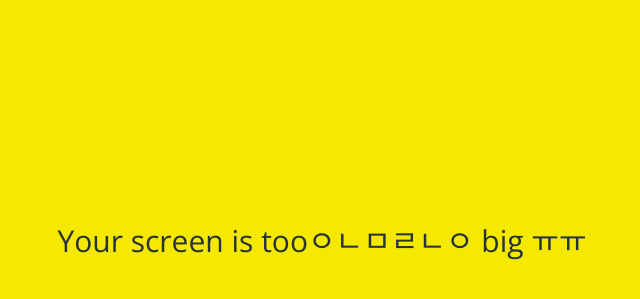
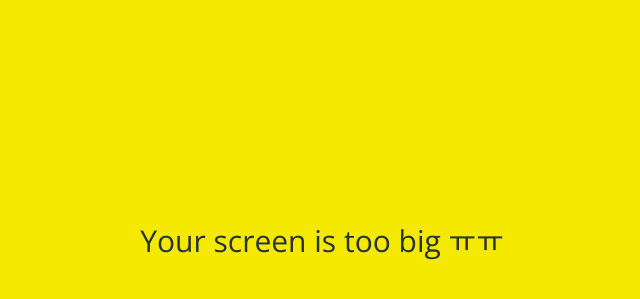
Before and after one commit to fizzyworms/kokoa-clone-2022, a plain HTML site: page friends.html in a window 1280 px wide. Shown: the part 159-458 px from the top of the page, without its empty margins (318-958 px from the left). Drawn offline with nearby package versions, Linux system fonts and the light colour scheme.

Commit message:
Update friends.html

```diff
--- a/friends.html
+++ b/friends.html
@@ -107,7 +107,7 @@
     </nav>
 
     <div class="no-mobile">
-      <span>Your screen is tooㅇㄴㅁㄹㄴㅇ big ㅠㅠ</span>
+      <span>Your screen is too big ㅠㅠ</span>
     </div>
 
     <div id="splash-screen">
```
